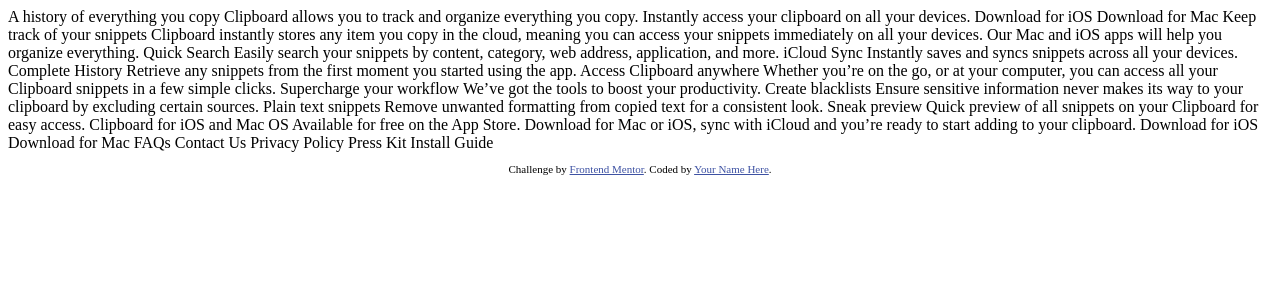
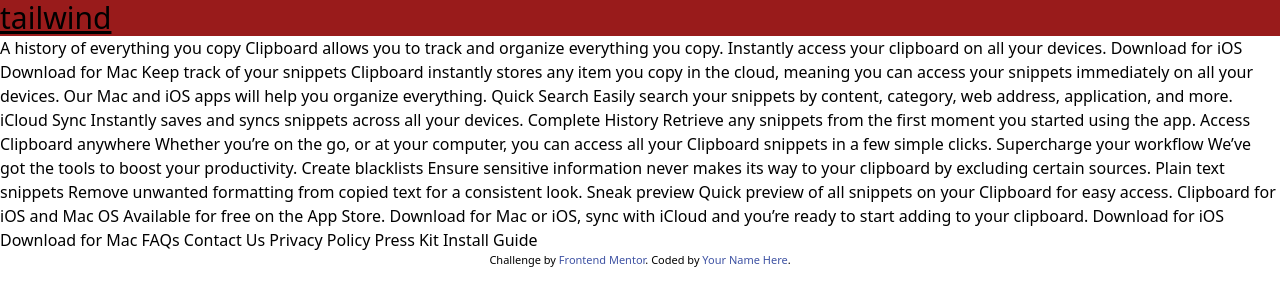
Before and after one commit to Csabooo/frontendmentor-09-Clipboard-landing-page, a website: page index.html in a window 1280 px wide. Drawn offline with Linux system fonts and the light colour scheme.

Commit message:
npm tailwind installed

```diff
--- a/index.html
+++ b/index.html
@@ -1,18 +1,22 @@
 <!DOCTYPE html>
 <html lang="en">
+
 <head>
   <meta charset="UTF-8">
-  <meta name="viewport" content="width=device-width, initial-scale=1.0"> <!-- displays site properly based on user's device -->
+  <meta name="viewport" content="width=device-width, initial-scale=1.0">
+  <!-- displays site properly based on user's device -->
 
   <link rel="icon" type="image/png" sizes="32x32" href="./images/favicon-32x32.png">
   <link rel="stylesheet" href="styles/style.css">
+  <link rel="stylesheet" href="styles/output.css">
   <title>Frontend Mentor | Clipboard landing page</title>
 
   <!-- Feel free to remove these styles or customise in your own stylesheet 👍 -->
 
 </head>
+
 <body>
-
+  <h1 class="text-3xl bg-red-800 underline">tailwind</h1>
   A history of everything you copy
 
   Clipboard allows you to track and organize everything you
@@ -81,4 +85,5 @@
     </p>
   </footer>
 </body>
+
 </html>
--- /dev/null
+++ b/input.css
@@ -0,0 +1,3 @@
+@tailwind base;
+@tailwind components;
+@tailwind utilities;
--- /dev/null
+++ b/tailwind.config.js
@@ -0,0 +1,8 @@
+/** @type {import('tailwindcss').Config} */
+module.exports = {
+  content: ["./*.{html,js}"],
+  theme: {
+    extend: {},
+  },
+  plugins: [],
+}
```
Also changed, not shown: package.json (added, +74 -0 lines), styles/output.css (added), 1 other file.
